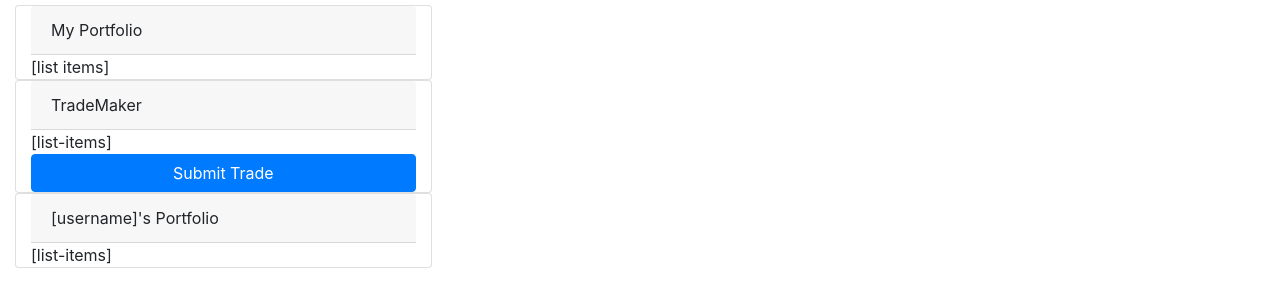
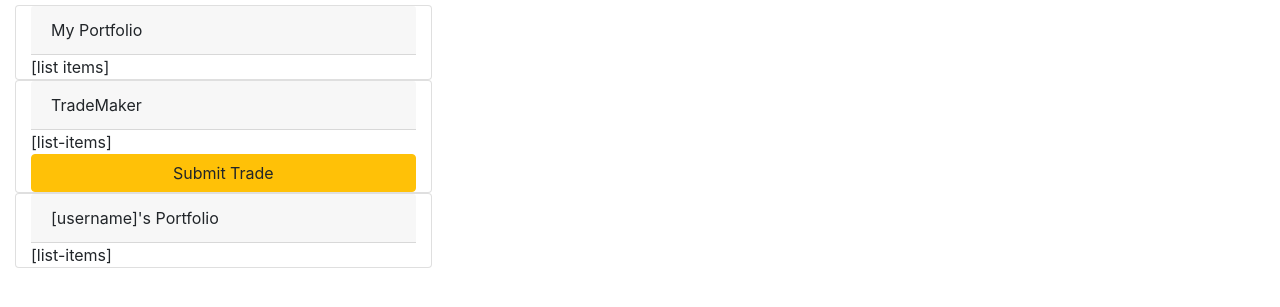
Before and after one commit to mattachew12/imadethis, a website: page public/trader.html in a window 1280 px wide. Shown: the part 187-494 px from the top of the page. Drawn offline with nearby package versions, Linux system fonts and the light colour scheme.

Commit message:
Smol changes

```diff
--- a/public/trader.html
+++ b/public/trader.html
@@ -51,7 +51,7 @@
             </div>
             <div class="card-block">
                 [list-items]
-                <button type="button" class="btn btn-primary btn-block">Submit Trade</button>
+                <button type="button" class="btn btn-warning btn-block">Submit Trade</button>
             </div>
         </div>
 
```
Also changed, not shown: public/login.html (+0 -1 lines).
